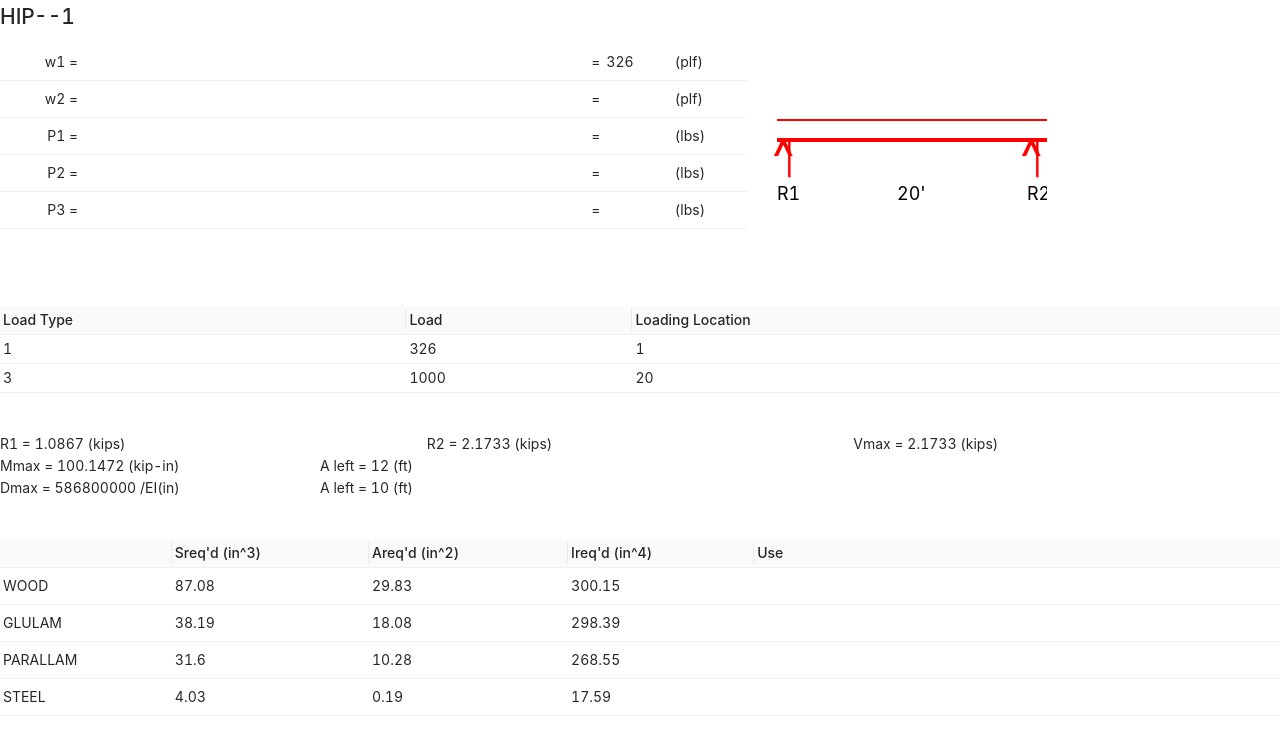
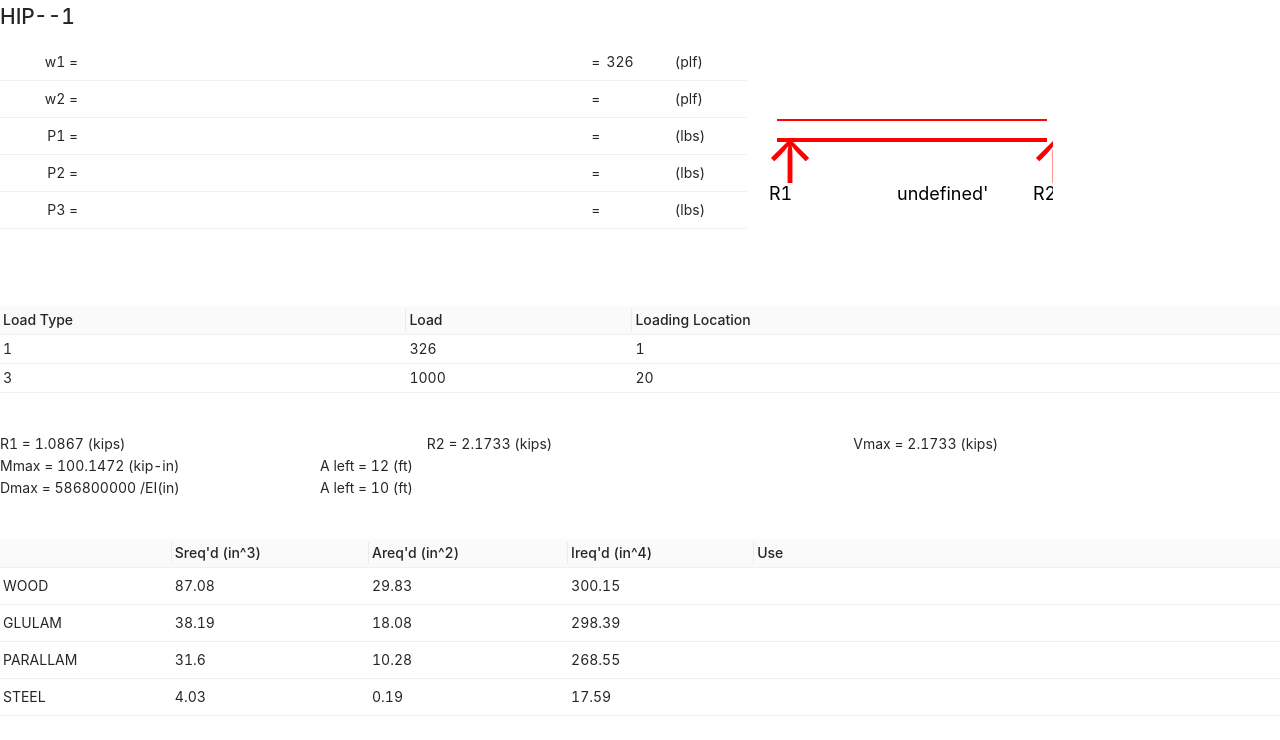
Before and after one commit to kenual/Beam-Selection, a React (Create React App) app: page / in a window 1280 px wide. Shown: the top 740 px of the page. Built offline with nearby package versions, Linux system fonts and the light colour scheme.

Commit message:
Switch to use arrow character text

```diff
--- a/src/beamDiagram.js
+++ b/src/beamDiagram.js
@@ -1,6 +1,12 @@
 const beamDialog = () => {
+  const boldStyle = {
+    fontStyle: "bold",
+    fontSize: "60px",
+    fill: "red",
+  };
+
   return (
-    <svg height="300" width="300">
+    <svg width="306" height="300">
       <line
         x1="30"
         y1="120"
@@ -15,25 +21,19 @@ const beamDialog = () => {
         y2="140"
         style={{ stroke: "rgb(255,0,0)", strokeWidth: "4" }}
       />
-      <text x="25" y="175" fill="red" fontSize="xxx-large">
-        ^
-        <tspan x="273" y="175" fill="red" fontSize="xxx-large">
-          ^
-        </tspan>
-        <tspan x="37" y="170" fill="red" fontSize="xx-large">
-          |
-        </tspan>
-        <tspan x="285" y="170" fill="red" fontSize="xx-large">
-          |
-        </tspan>
+      <text x="18" y="183" style={boldStyle}>
+        ↑
       </text>
-      <text x="30" y="200" fontSize="large">
+      <text x="22" y="200" fontSize="large">
         R1
       </text>
       <text x="150" y="200" fontSize="large">
-        20'
+        {window.result.L + "'"}
       </text>
-      <text x="280" y="200" fontSize="large">
+      <text x="283" y="183" style={boldStyle}>
+        ↑
+      </text>
+      <text x="286" y="200" fontSize="large">
         R2
       </text>
     </svg>
```
